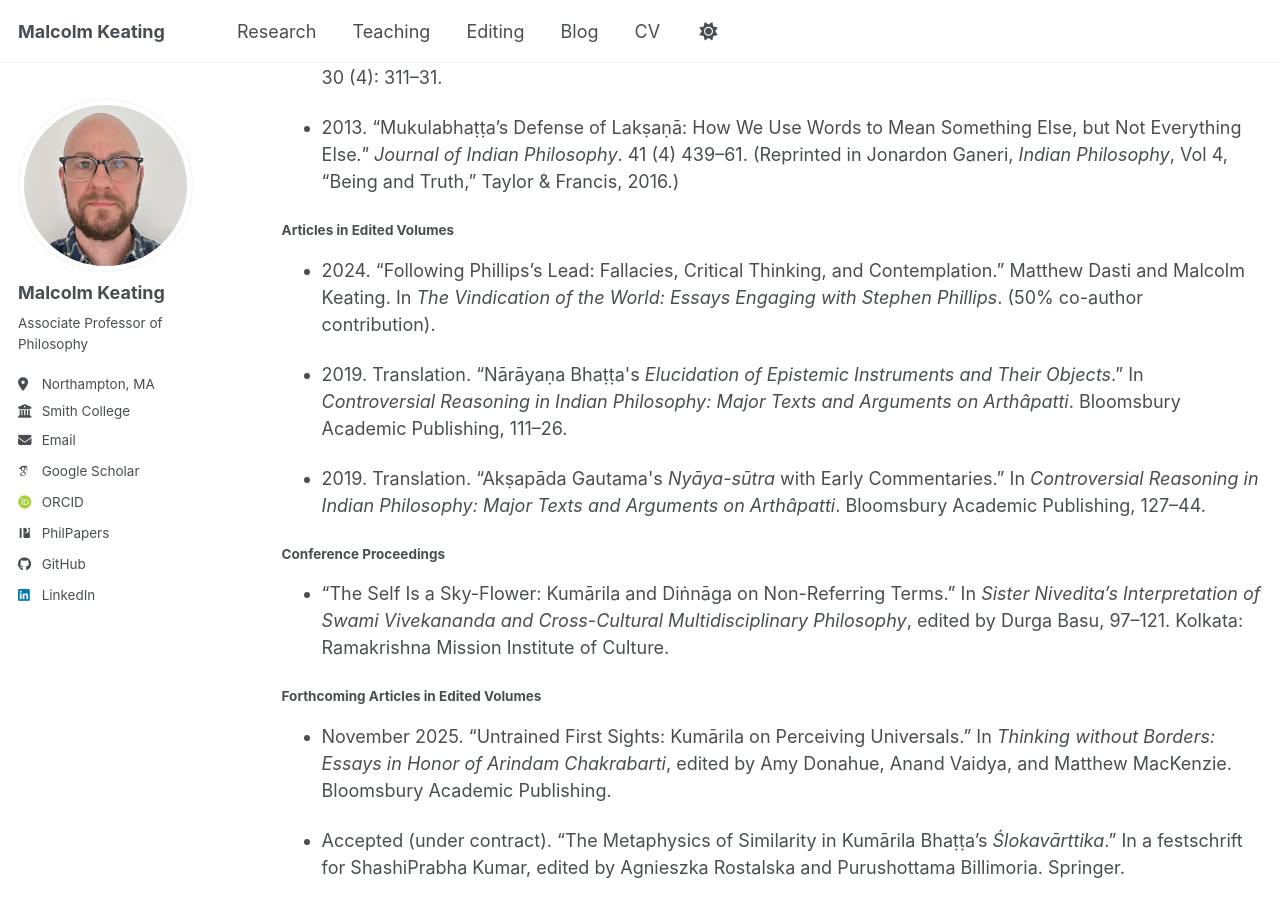
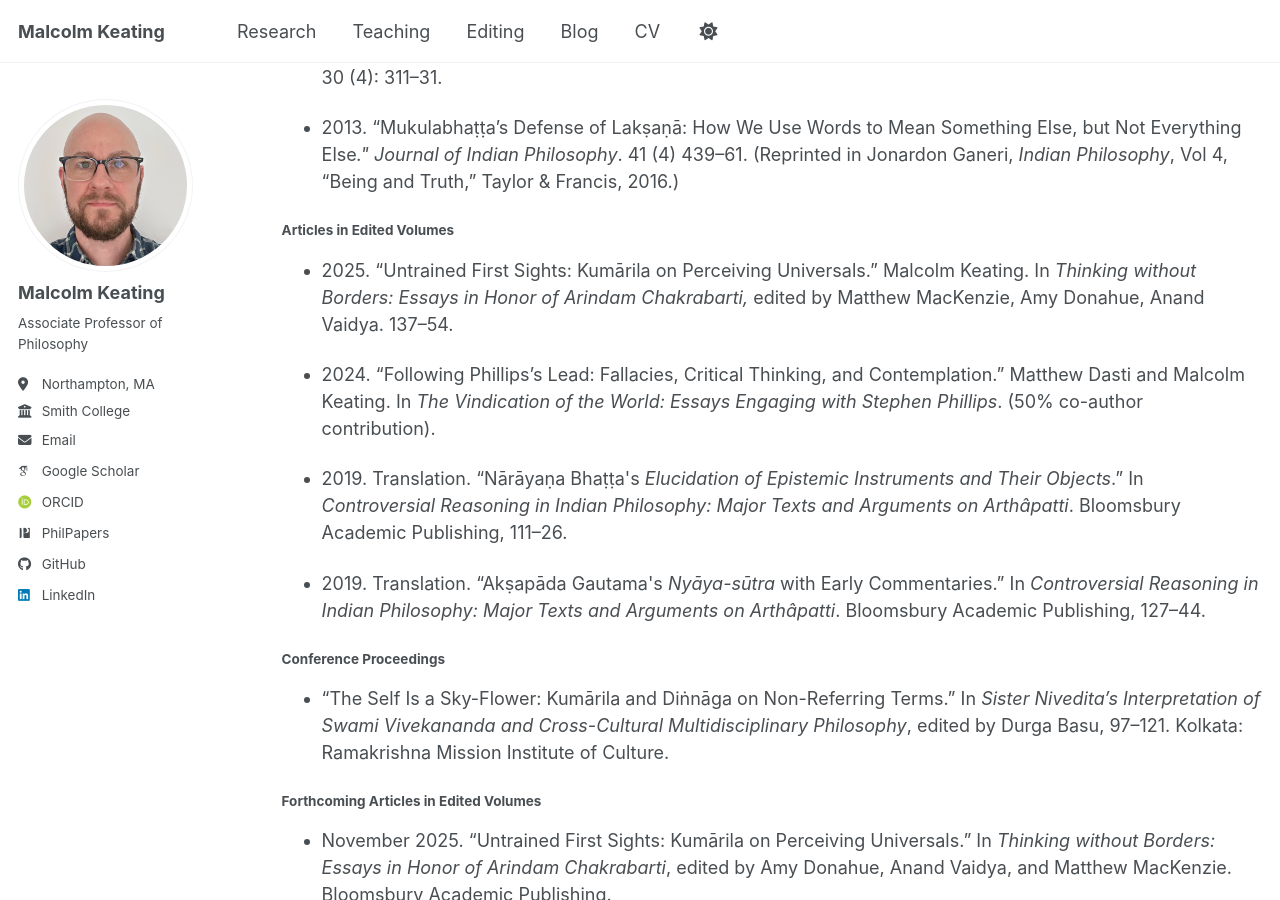
Before and after one commit to malcolmkeating/malcolmkeating.github.io, a Jekyll site: the page built from _pages/cv.md, in a window 1280 px wide and 900 px high, scrolled down 2394 px. Built offline with Jekyll 4.4.1, drawn with Linux system fonts in a browser that asks for light colours; some web fonts are replaced; a script bundle is joined from its source files by our own code; library files that are not in the unit come from our copies.

Commit message:
Update cv.md
added 2025 publication

```diff
--- a/_pages/cv.md
+++ b/_pages/cv.md
@@ -123,10 +123,10 @@ Philosophy*, Vol 4, "Being and Truth," Taylor & Francis, 2016.)
 
 #### Articles in Edited Volumes
 
-+ 2024\. "Following Phillips's Lead: Fallacies, Critical Thinking, and
-Contemplation." Matthew Dasti and Malcolm Keating. In *The* *Vindication
-of the World: Essays Engaging with Stephen Phillips*. (50% co-author
-contribution).
++ 2025\. "Untrained First Sights: Kumārila on Perceiving Universals." Malcolm Keating. In *Thinking without Borders: Essays in Honor of Arindam Chakrabarti,* edited by Matthew MacKenzie, Amy Donahue, Anand Vaidya. 137–54.
+
++ 2024\. "Following Phillips's Lead: Fallacies, Critical Thinking, and Contemplation." Matthew Dasti and Malcolm Keating. In *The* *Vindication
+of the World: Essays Engaging with Stephen Phillips*. (50% co-author contribution).
 
 + 2019\. Translation. "Nārāyaṇa Bhaṭṭa\'s *Elucidation of Epistemic
 Instruments and Their Objects*." In *Controversial Reasoning in Indian
```
